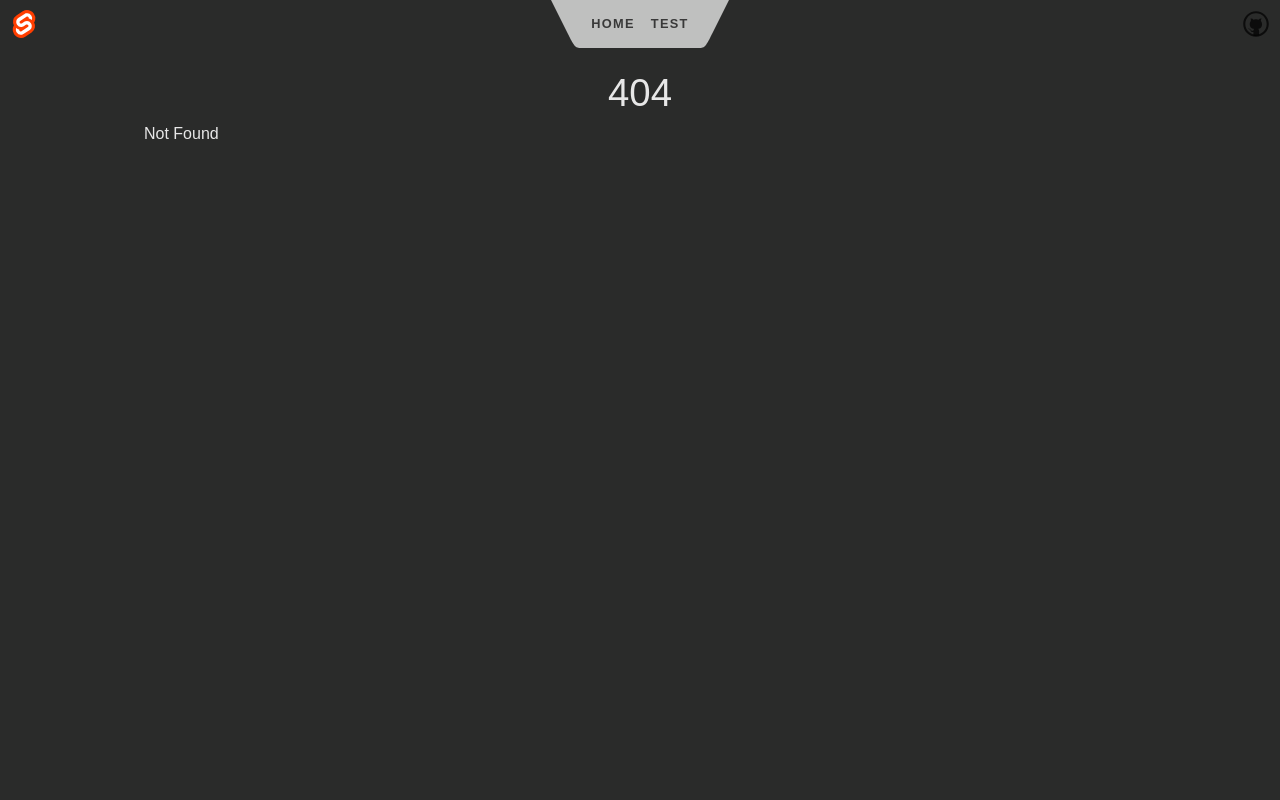
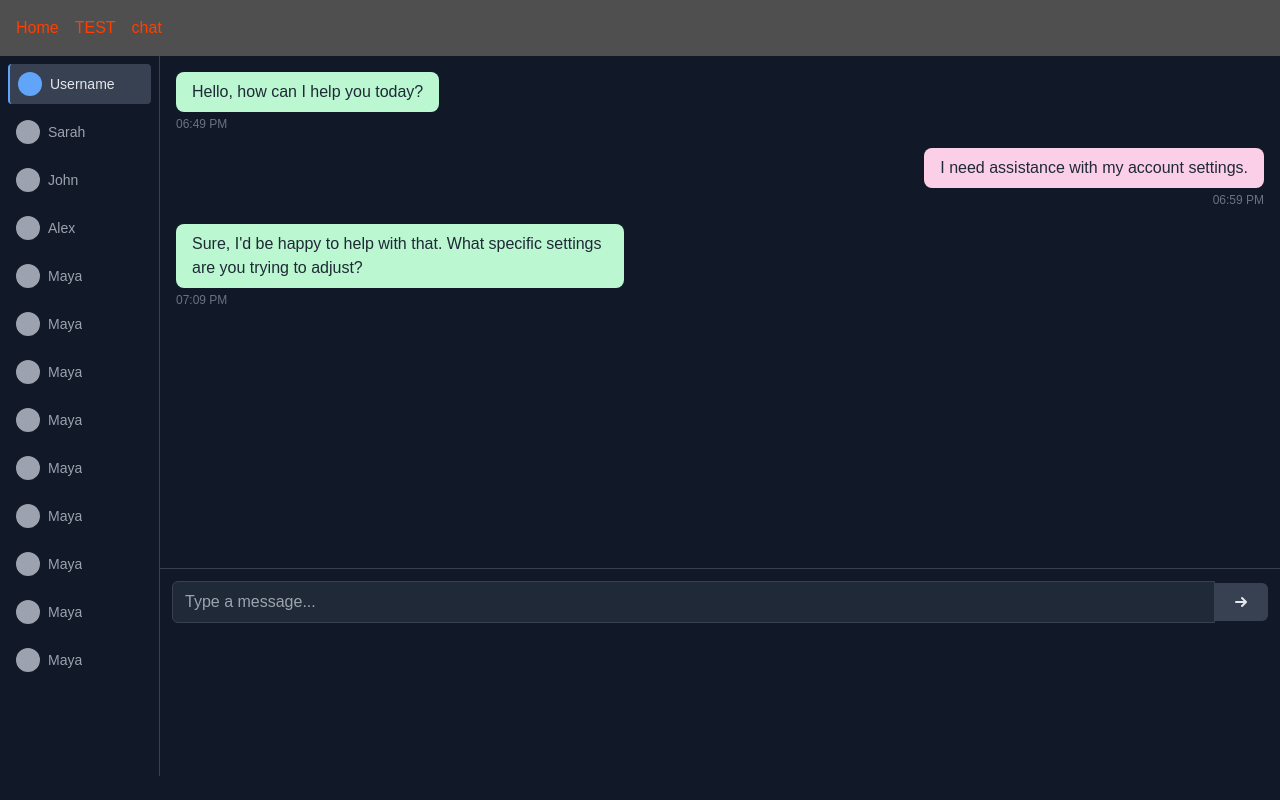
Before and after one commit to TeamProjectUMCS/Frontend, a SvelteKit app in the folder my-app/: page /chat in a window 1280 px wide. Before the commit this address had no page. Built offline with nearby package versions, Linux system fonts and the light colour scheme.

Commit message:
UI : Create working UI ( no business logic yet)

```diff
--- a/my-app/src/routes/Header.svelte
+++ b/my-app/src/routes/Header.svelte
@@ -1,128 +1,19 @@
 <script lang="ts">
 	import {page} from '$app/state';
-	import logo from '$lib/images/svelte-logo.svg';
-	import github from '$lib/images/github.svg';
 </script>
 
-<header>
-	<div class="corner">
-		<a href="https://svelte.dev/docs/kit">
-			<img src={logo} alt="SvelteKit" />
-		</a>
-	</div>
-
-	<nav>
-		<svg viewBox="0 0 2 3" aria-hidden="true">
-			<path d="M0,0 L1,2 C1.5,3 1.5,3 2,3 L2,0 Z"/>
-		</svg>
-		<ul>
+<header class="flex items-center justify-between p-4 bg-neutral-700 text-neutral-100">
+	<nav class="flex items-center justify-between w-screen">
+		<ul class="flex items-center space-x-4 text-neutral-100">
 			<li aria-current={page.url.pathname === '/' ? 'page' : undefined}>
 				<a href="/">Home</a>
 			</li>
 			<li aria-current={page.url.pathname.startsWith('/tests') ? 'page' : undefined}>
 				<a href="/tests">TEST</a>
 			</li>
+			<li aria-current={page.url.pathname.startsWith('/chat') ? 'page' : undefined}>
+				<a href="/chat">chat</a>
+			</li>
 		</ul>
-		<svg viewBox="0 0 2 3" aria-hidden="true">
-			<path d="M0,0 L0,3 C0.5,3 0.5,3 1,2 L2,0 Z" />
-		</svg>
 	</nav>
-
-	<div class="corner">
-		<a href="https://github.com/sveltejs/kit">
-			<img src={github} alt="GitHub" />
-		</a>
-	</div>
 </header>
-
-<style>
-	header {
-		display: flex;
-		justify-content: space-between;
-	}
-
-	.corner {
-		width: 3em;
-		height: 3em;
-	}
-
-	.corner a {
-		display: flex;
-		align-items: center;
-		justify-content: center;
-		width: 100%;
-		height: 100%;
-	}
-
-	.corner img {
-		width: 2em;
-		height: 2em;
-		object-fit: contain;
-	}
-
-	nav {
-		display: flex;
-		justify-content: center;
-		--background: rgba(255, 255, 255, 0.7);
-	}
-
-	svg {
-		width: 2em;
-		height: 3em;
-		display: block;
-	}
-
-	path {
-		fill: var(--background);
-	}
-
-	ul {
-		position: relative;
-		padding: 0;
-		margin: 0;
-		height: 3em;
-		display: flex;
-		justify-content: center;
-		align-items: center;
-		list-style: none;
-		background: var(--background);
-		background-size: contain;
-	}
-
-
-
-	li {
-		position: relative;
-		height: 100%;
-	}
-
-	li[aria-current='page']::before {
-		--size: 6px;
-		content: '';
-		width: 0;
-		height: 0;
-		position: absolute;
-		top: 0;
-		left: calc(50% - var(--size));
-		border: var(--size) solid transparent;
-		border-top: var(--size) solid var(--color-theme-1);
-	}
-
-	nav a {
-		display: flex;
-		height: 100%;
-		align-items: center;
-		padding: 0 0.5rem;
-		color: var(--color-text);
-		font-weight: 700;
-		font-size: 0.8rem;
-		text-transform: uppercase;
-		letter-spacing: 0.1em;
-		text-decoration: none;
-		transition: color 0.2s linear;
-	}
-
-	a:hover {
-		color: var(--color-theme-1);
-	}
-</style>
--- /dev/null
+++ b/my-app/src/routes/chat/+page.svelte
@@ -0,0 +1,14 @@
+<script lang="ts">
+    import Chat from "./Chat.svelte";
+</script>
+
+<div class="h-full w-full overflow-hidden ">
+    <Chat/>
+</div>
+
+<style>
+    :global(main) {
+        max-width: 100% !important;
+        padding: 0 !important;
+    }
+</style>
--- /dev/null
+++ b/my-app/src/routes/chat/Chat.svelte
@@ -0,0 +1,192 @@
+<!-- App.svelte -->
+<script lang="ts">
+    import {onMount} from 'svelte';
+
+    // Define message type
+    type MessageSender = 'self' | 'other';
+
+    interface ChatMessage {
+        id: number;
+        text: string;
+        sender: MessageSender;
+        timestamp: Date;
+    }
+
+    interface User {
+        id: number;
+        name: string;
+        isActive: boolean;
+    }
+
+    // Sample messages data
+    let messages: ChatMessage[] = [
+        {id: 1, text: "Hello, how can I help you today?", sender: "other", timestamp: new Date(Date.now() - 3600000)},
+        {id: 2, text: "I need assistance with my account settings.", sender: "self", timestamp: new Date(Date.now() - 3000000)},
+        {
+            id: 3,
+            text: "Sure, I'd be happy to help with that. What specific settings are you trying to adjust?",
+            sender: "other",
+            timestamp: new Date(Date.now() - 2400000)
+        }
+    ];
+
+    // Sample users data
+    let users: User[] = [
+        {id: 1, name: "Username", isActive: true},
+        {id: 2, name: "Sarah", isActive: false},
+        {id: 3, name: "John", isActive: false},
+        {id: 4, name: "Alex", isActive: false},
+        {id: 5, name: "Maya", isActive: false},
+        {id: 6, name: "Maya", isActive: false},
+        {id: 7, name: "Maya", isActive: false},
+        {id: 8, name: "Maya", isActive: false},
+        {id: 9, name: "Maya", isActive: false},
+        {id: 10, name: "Maya", isActive: false},
+        {id: 11, name: "Maya", isActive: false},
+        {id: 12, name: "Maya", isActive: false},
+        {id: 13, name: "Maya", isActive: false}
+
+    ];
+
+    let newMessage = "";
+    let chatContainer: HTMLElement;
+
+    function selectUser(userId: number): void {
+        users = users.map(user => ({
+            ...user,
+            isActive: user.id === userId
+        }));
+
+        // In a real app, you would load messages for the selected user here
+        // For now we'll just simulate this behavior
+        if (userId !== 1) {
+            messages = [
+                {id: 1, text: `This is a conversation with user ${userId}.`, sender: "other", timestamp: new Date(Date.now() - 1800000)}
+            ];
+        } else {
+            messages = [
+                {id: 1, text: "Hello, how can I help you today?", sender: "other", timestamp: new Date(Date.now() - 3600000)},
+                {id: 2, text: "I need assistance with my account settings.", sender: "self", timestamp: new Date(Date.now() - 3000000)},
+                {
+                    id: 3,
+                    text: "Sure, I'd be happy to help with that. What specific settings are you trying to adjust?",
+                    sender: "other",
+                    timestamp: new Date(Date.now() - 2400000)
+                }
+            ];
+        }
+
+        // Scroll to bottom after changing conversation
+        setTimeout(() => {
+            if (chatContainer) {
+                chatContainer.scrollTop = chatContainer.scrollHeight;
+            }
+        }, 50);
+    }
+
+    // Function to send a new message
+    function sendMessage(): void {
+        if (newMessage.trim() === "") return;
+
+        const message: ChatMessage = {
+            id: messages.length + 1,
+            text: newMessage,
+            sender: "self",
+            timestamp: new Date()
+        };
+
+        messages = [...messages, message];
+        newMessage = "";
+
+        // Scroll to bottom after message is added
+        setTimeout(() => {
+            if (chatContainer) {
+                chatContainer.scrollTop = chatContainer.scrollHeight;
+            }
+        }, 50);
+    }
+
+    // Handle enter key to send message
+    function handleKeydown(event: KeyboardEvent): void {
+        if (event.key === 'Enter' && !event.shiftKey) {
+            event.preventDefault();
+            sendMessage();
+        }
+    }
+
+    // Format timestamp
+    function formatTime(date: Date): string {
+        return date.toLocaleTimeString([], {hour: '2-digit', minute: '2-digit'});
+    }
+
+    // Scroll to bottom on mount
+    onMount(() => {
+        if (chatContainer) {
+            chatContainer.scrollTop = chatContainer.scrollHeight;
+        }
+    });
+</script>
+
+<div class="flex h-full w-full bg-gray-900 text-gray-100 overflow-hidden">
+    <!-- Chat Content -->
+    <div class="flex w-full h-full overflow-hidden">
+        <!-- User List Sidebar -->
+        <div class="w-40 border-r border-gray-700 h-almost-screen overflow-y-auto flex-shrink-0">
+            <div class="p-2">
+                {#each users as user}
+                    <div
+                            class="flex items-center p-2 mb-2 hover:bg-gray-800 rounded cursor-pointer {user.isActive ? 'bg-gray-700 border-l-2 border-blue-400' : ''}"
+                            on:click={() => selectUser(user.id)}
+                    >
+                        <div class="w-6 h-6 rounded-full {user.isActive ? 'bg-blue-400' : 'bg-gray-400'} flex-shrink-0"></div>
+                        <div class="ml-2 truncate text-sm {user.isActive ? 'font-medium text-gray-200' : 'text-gray-400'}">
+                            {user.name}
+                        </div>
+                    </div>
+                {/each}
+            </div>
+        </div>
+
+        <!-- Messages Area -->
+        <div class="flex-1 flex flex-col h-full overflow-hidden">
+            <!-- Message list with fixed height and scrollbar -->
+            <div bind:this={chatContainer} class="h-64 flex-1 overflow-y-auto p-4 space-y-4 max-h-128">
+                <div class="flex flex-col space-y-4">
+                    {#each messages as message}
+                        <div class="flex flex-col {message.sender === 'self' ? 'items-end' : 'items-start'}">
+                            <div class="{message.sender === 'self' ? 'bg-pink-200 text-gray-800' : 'bg-green-200 text-gray-800'} rounded-lg px-4 py-2 max-w-xs sm:max-w-md break-words">
+                                {message.text}
+                            </div>
+                            <div class="text-xs text-gray-500 mt-1">
+                                {formatTime(message.timestamp)}
+                            </div>
+                        </div>
+                    {/each}
+                </div>
+            </div>
+
+            <!-- Message input with fixed position at bottom -->
+            <div class="border-t border-gray-700 p-3 flex-shrink-0">
+                <div class="flex items-center">
+                    <input
+                            bind:value={newMessage}
+                            class="flex-1 bg-gray-800 border border-gray-700 rounded-l-md py-2 px-3 text-gray-200 focus:outline-none focus:ring-1 focus:ring-blue-500"
+                            on:keydown={handleKeydown}
+                            placeholder="Type a message..."
+                            type="text"
+                    />
+                    <button
+                            class="bg-gray-700 hover:bg-gray-600 text-gray-200 py-2 px-4 rounded-r-md border border-gray-700 border-l-0"
+                            on:click={sendMessage}
+                    >
+                        <svg class="h-5 w-5" fill="currentColor" viewBox="0 0 20 20" xmlns="http://www.w3.org/2000/svg">
+                            <path clip-rule="evenodd"
+                                  d="M10.293 5.293a1 1 0 011.414 0l4 4a1 1 0 010 1.414l-4 4a1 1 0 01-1.414-1.414L12.586 11H5a1 1 0 110-2h7.586l-2.293-2.293a1 1 0 010-1.414z"
+                                  fill-rule="evenodd"/>
+                        </svg>
+                    </button>
+                </div>
+            </div>
+        </div>
+    </div>
+</div>
--- a/my-app/src/routes/login/+page.svelte
+++ b/my-app/src/routes/login/+page.svelte
@@ -16,6 +16,8 @@
         }
     }
 </script>
+
+{@debug error}
 
 <div class="flex flex-col  items-center h-screen pt-12 text-neutral-100 ">
     <div class="flex flex-col gap-4 my-12 w-3/7  border-secondary-400 border-2 rounded-lg bg-neutral-900 p-8 shadow-md">
```
Also changed, not shown: my-app/src/routes/tests/+page.svelte (+3 -3 lines).
